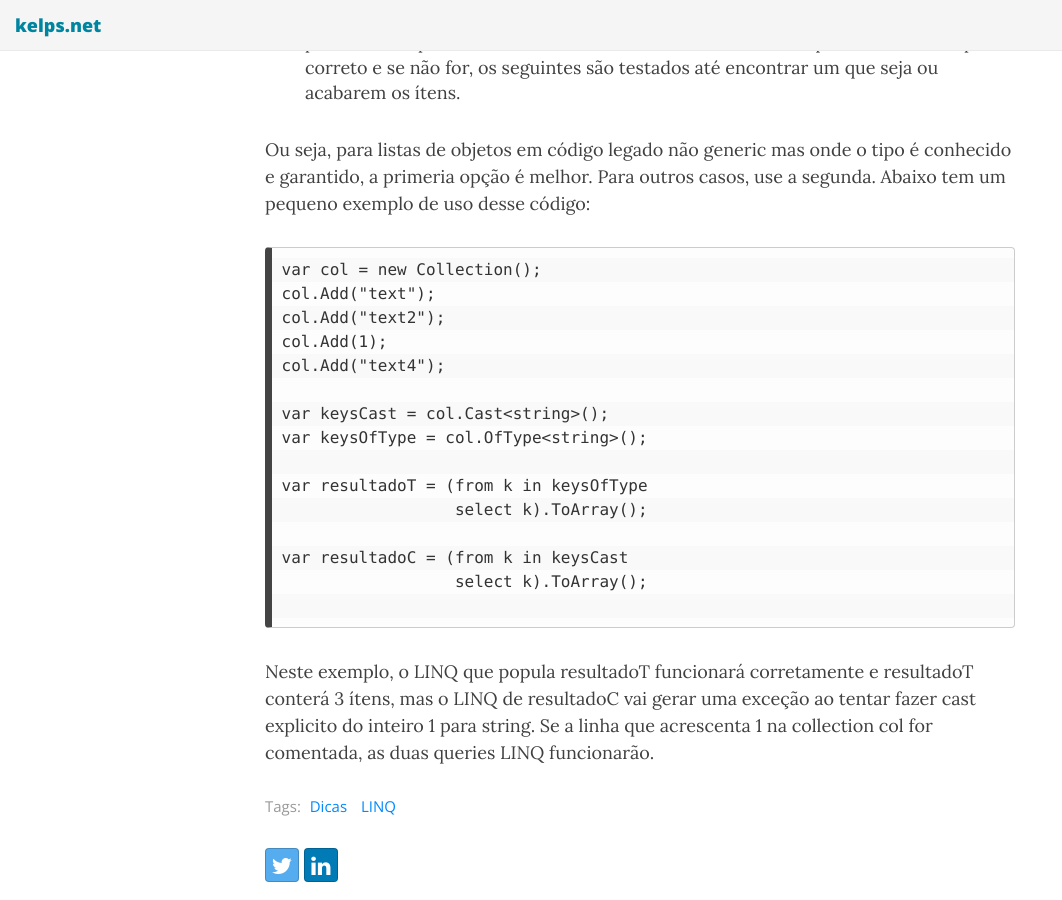
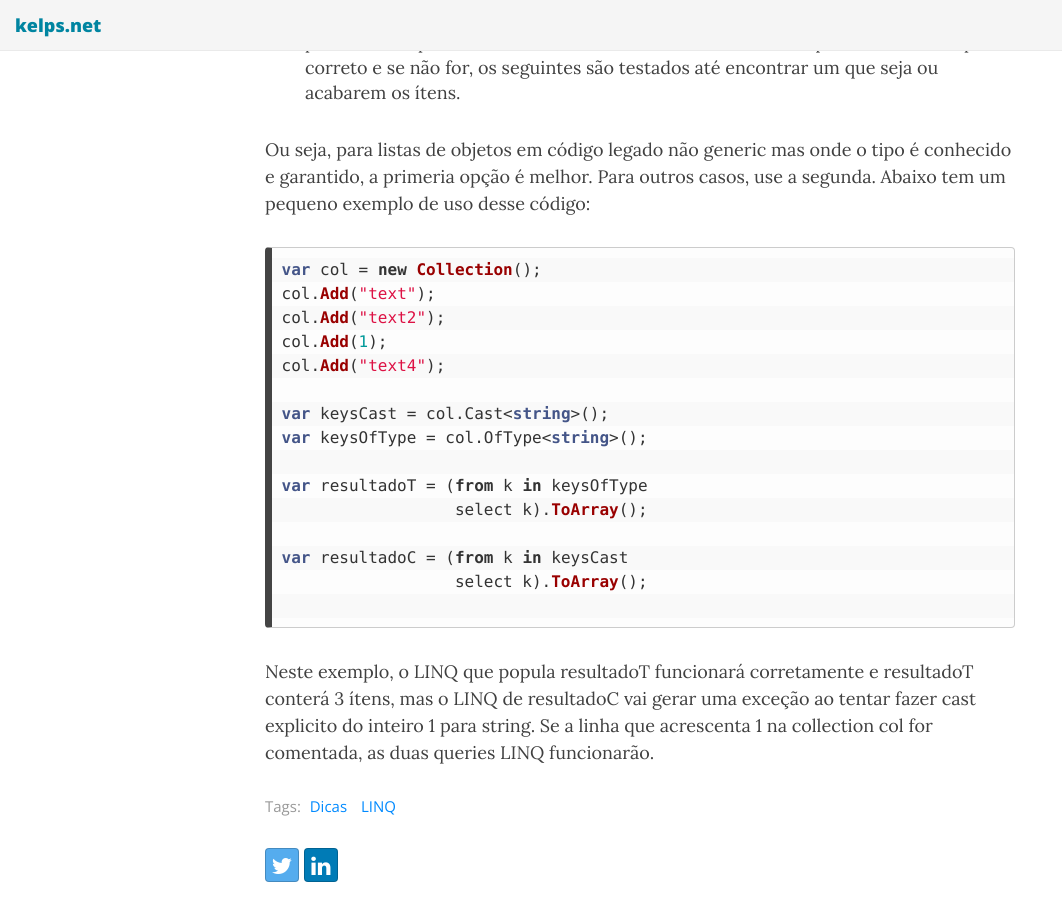
Before and after one commit to kelps/kelps.github.io, a Jekyll site: the page built from _posts/2012-08-01-linq-non-generic-list.md, in a window 1280 px wide and 900 px high, scrolled down 750 px. Shown: the whole window, without its empty margins (0-1062 px from the left). Built offline with Jekyll 4.4.1, drawn with Linux system fonts in a browser that asks for light colours; nearby versions of some CDN libraries.

Commit message:
acerto de layout de código em post

````diff
--- a/_posts/2012-08-01-linq-non-generic-list.md
+++ b/_posts/2012-08-01-linq-non-generic-list.md
@@ -16,7 +16,7 @@ Para não ter que colocar loopings no código apenas para migrar de não generic
 
 Ou seja, para listas de objetos em código legado não generic mas onde o tipo é conhecido e garantido, a primeria opção é melhor. Para outros casos, use a segunda. Abaixo tem um pequeno exemplo de uso desse código:
 
-```
+```csharp
 var col = new Collection();
 col.Add("text");
 col.Add("text2");
````
